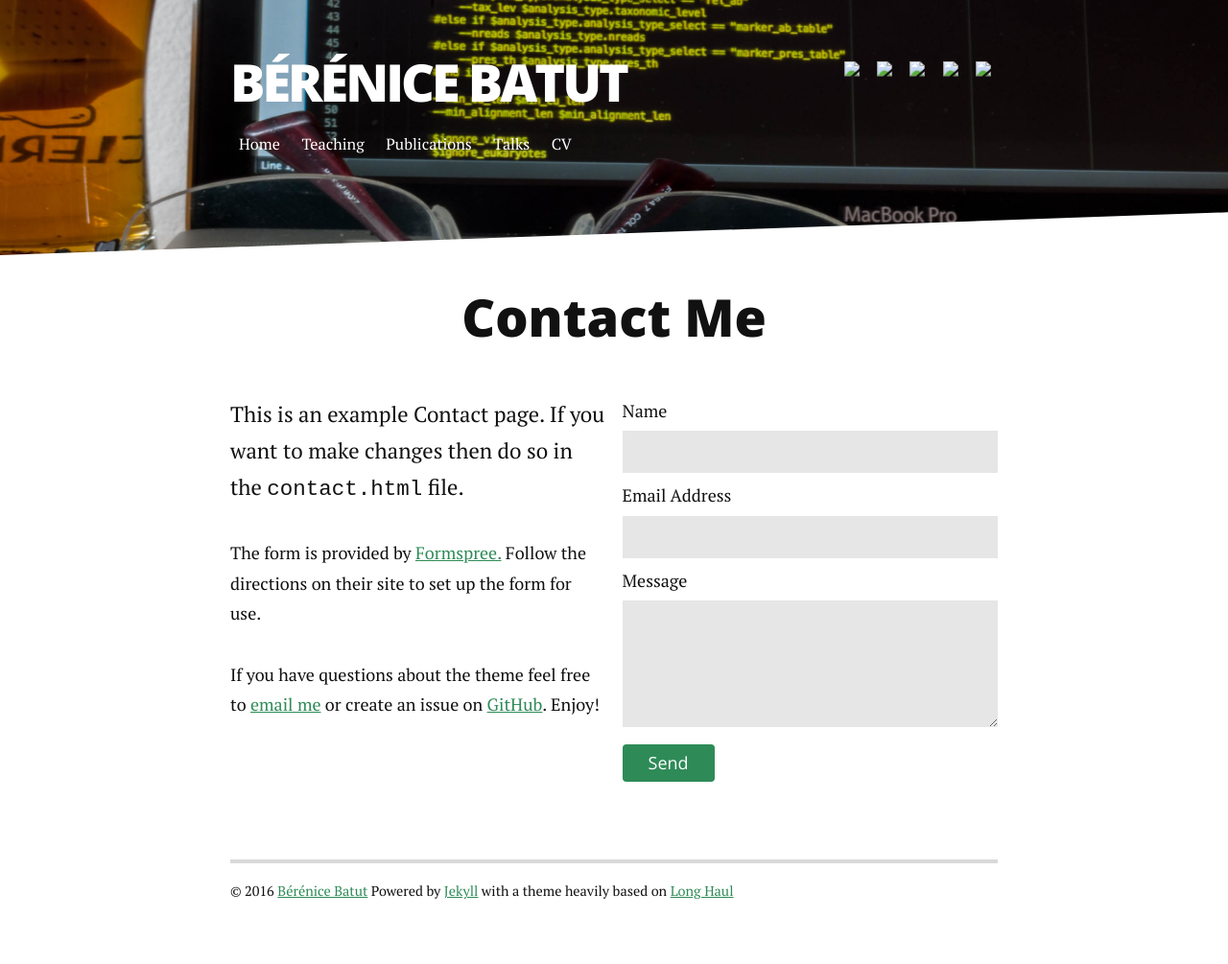
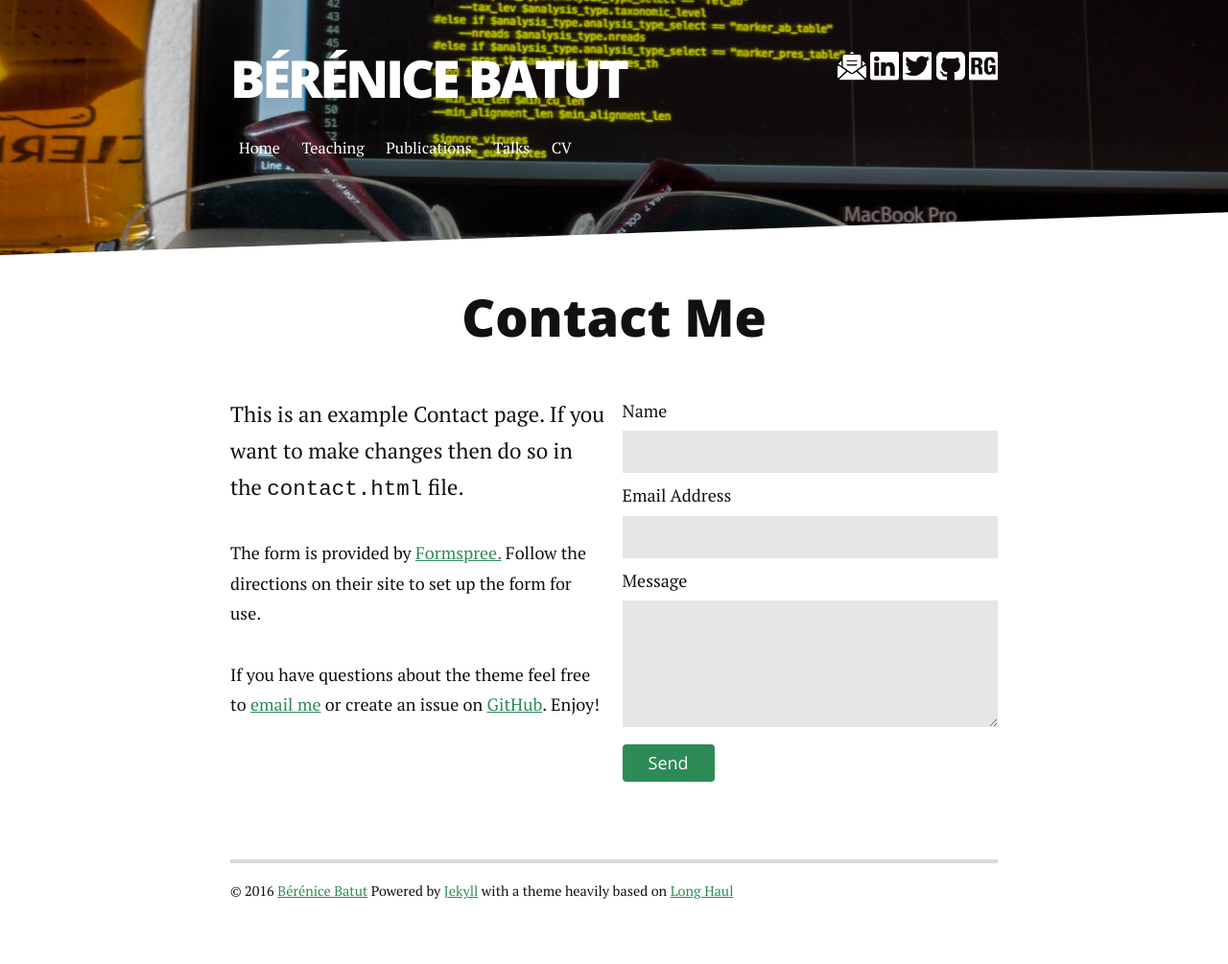
Before and after one commit to bebatut-research/bebatut-research.github.io, a Jekyll site: the page built from contact.md, in a window 1280 px wide. Shown: the whole page at 96% size. Built offline with Jekyll 4.4.1, drawn with Linux system fonts in a browser that asks for light colours; nearby versions of some CDN libraries; Markdown is read by kramdown in place of the engine named in the settings.

Commit message:
Add absolute link to icons

```diff
--- a/_includes/header.html
+++ b/_includes/header.html
@@ -6,32 +6,32 @@
          <ul class="noList">
             {% if site.social.email %}
             <li><a href="mailto:{{ site.social.email }}">
-                <img src="assets/img/email106.svg" />
+                <img src="/assets/img/email106.svg" />
             </a></li>
             {% endif %}
 
             {% if site.social.linkedin %}
             <li><a href="fr.linkedin.com/in/{{ site.social.linkedid }}">
-                <img src="assets/img/linkedin12.svg" />
+                <img src="/assets/img/linkedin12.svg" />
             </svg>
             </a></li>
             {% endif %}
 
             {% if site.social.twitter %}
             <li><a href="https://twitter.com/{{ site.social.twitter }}">
-                <img src="assets/img/twitter39.svg" />
+                <img src="/assets/img/twitter39.svg" />
             </a></li>
             {% endif %}
 
             {% if site.social.github %}
             <li><a href="https://github.com/{{ site.social.github }}">
-                <img src="assets/img/github12.svg" />
+                <img src="/assets/img/github12.svg" />
             </a></li>
             {% endif %}
 
             {% if site.social.researchgate %}
             <li><a href="https://www.researchgate.net/profile/{{ site.social.researchgate }}">
-                 <img src="assets/img/researchgate2.svg" />
+                 <img src="/assets/img/researchgate2.svg" />
             </a></li>
             {% endif %}
 
```
